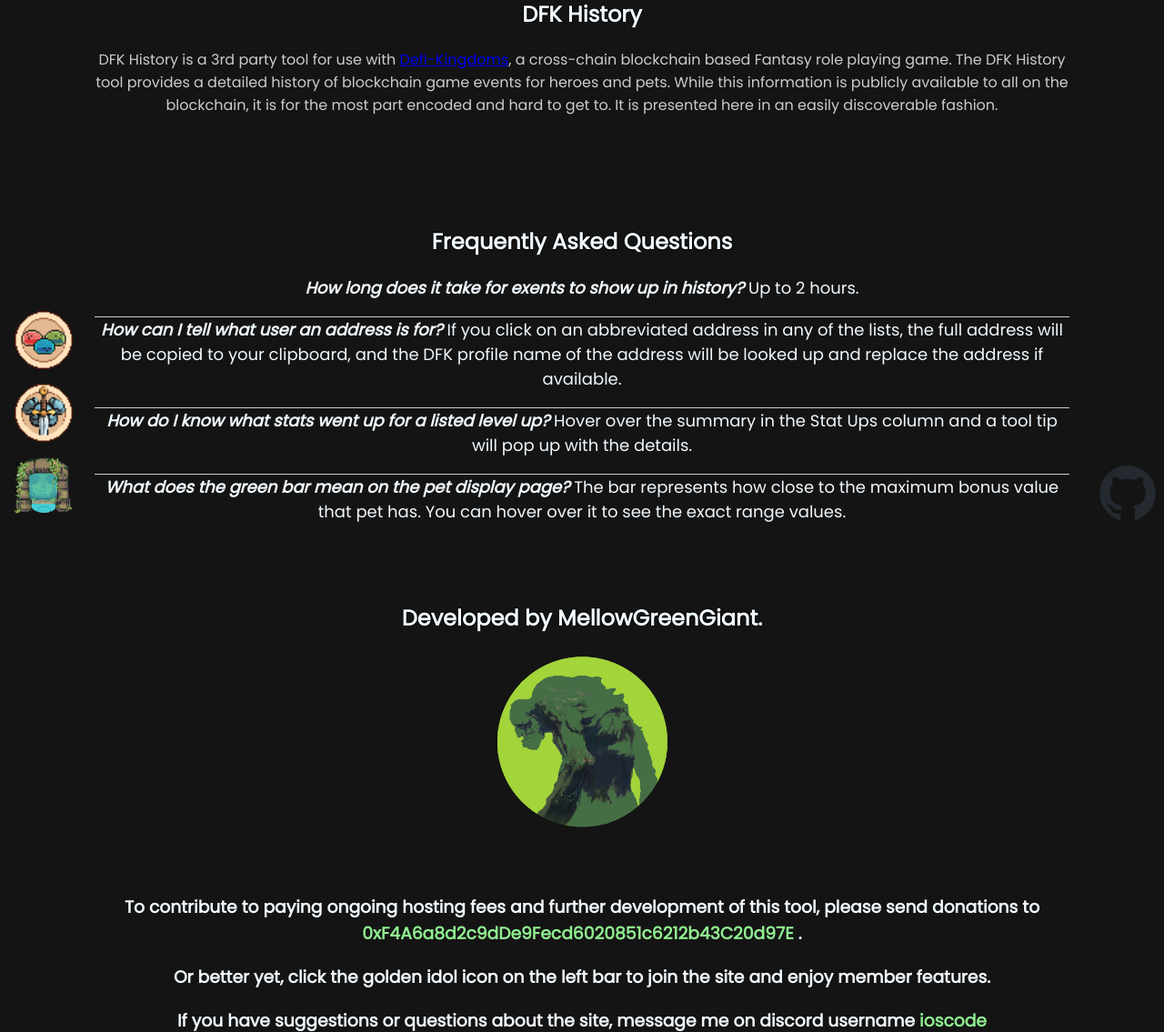
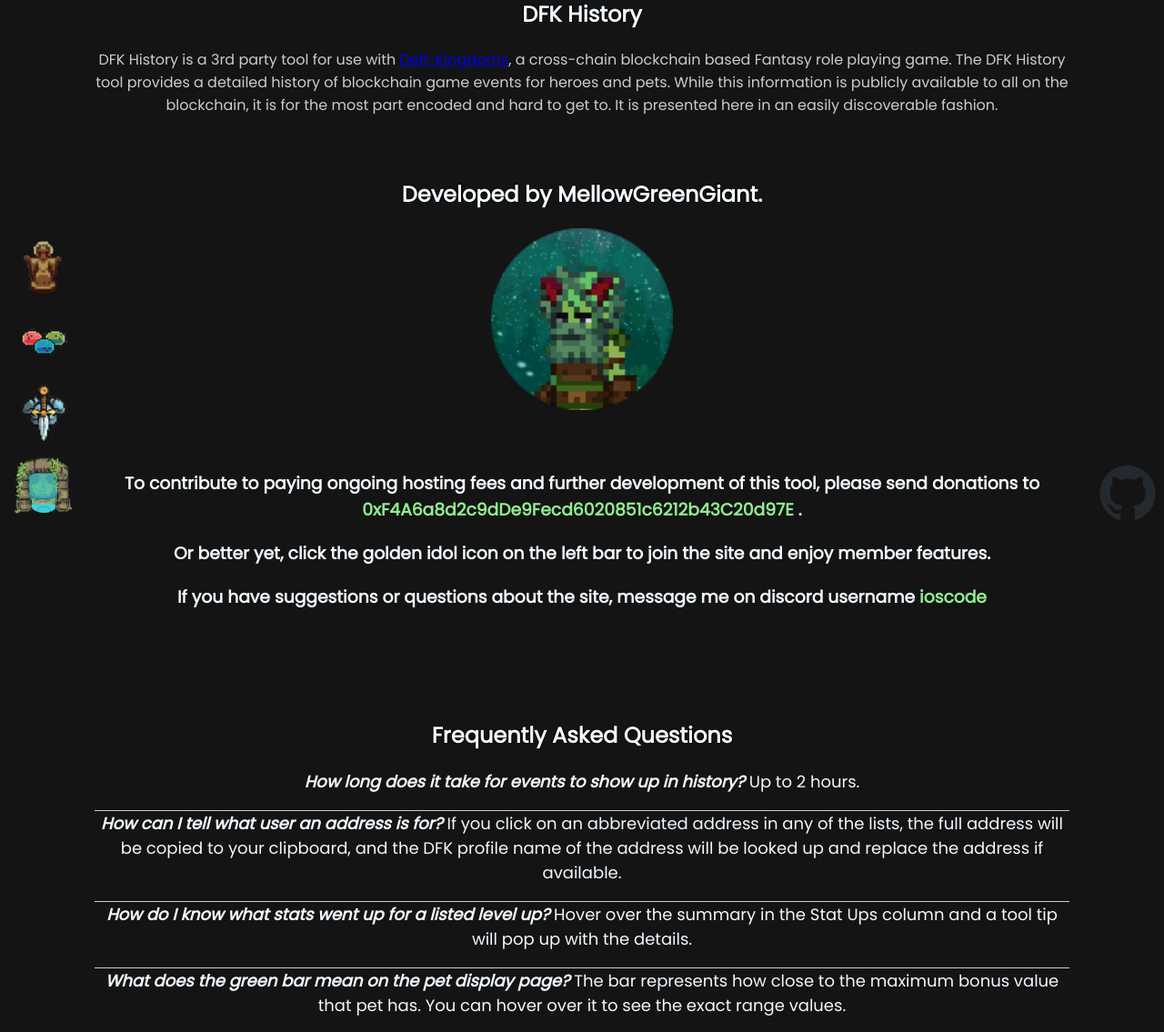
Before and after one commit to pwillworth/dfkhistory, a Flask app: page /about in a window 1280 px wide. Shown: the part 218-1353 px from the top of the page at 91% size. Run offline with Flask 3, Linux system fonts and the light colour scheme.

Commit message:
fix some images and typos and add member stats endpoint

```diff
--- a/main.py
+++ b/main.py
@@ -162,6 +162,12 @@
 @app.route("/about")
 def about():
     return render_template('about.html')
+
+@app.route("/memberstats")
+def memberstats():
+    memberStats = db.getMemberStats()
+
+    return { "memberCount" : memberStats[0], "latestExpiration" : memberStats[1] }
 
 @app.route("/auth")
 def auth():
--- a/templates/about.html
+++ b/templates/about.html
@@ -13,25 +13,25 @@
 
 </script>
 <a href="/" title="Return to Home"><div id="pageTitle"><div>DFK History</div><img style="position:relative;left:-8px;top:-8px;" src="/static/images/line.png" /></div></a>
-<div style="position:fixed;left:0;bottom:160px;margin:16px;"><a href="/player" title="Member Page"><img style="width: 64px;" src="/static/images/player.png" /></a></div>
+<div style="position:fixed;left:0;bottom:240px;margin:16px;"><a href="/player" title="Member Page"><img style="width: 64px;" src="/static/images/player.png" /></a></div>
 <div style="position:fixed;left:0;bottom:80px;margin:16px;"><a href="/equipment" title="Equipment Selection"><img style="width: 64px;" src="/static/images/equipment-icon.png" /></a></div>
 <div style="position:fixed;left:0;bottom:160px;margin:16px;"><a href="/pets" title="Return to Pet Selection"><img style="width: 64px;" src="/static/images/pets-icon.png" /></a></div>
 <div style="position:fixed;left:0;bottom:0px;margin:16px;"><a href="/heroes" title="Return to Hero Selection"><img style="width: 64px;" src="/static/images/oldportal.png" /></a></div>
 <div id="pageContainer">
   <h2><div style="padding-top:100px;">DFK History</div></h2>
   <p>DFK History is a 3rd party tool for use with <a href="https://www.defikingdoms.com">Defi-Kingdoms</a>, a cross-chain blockchain based Fantasy role playing game.  The DFK History tool provides a detailed history of blockchain game events for heroes and pets.  While this information is publicly available to all on the blockchain, it is for the most part encoded and hard to get to.  It is presented here in an easily discoverable fashion.</p>
-  <h2><div style="padding-top:100px;">Frequently Asked Questions</div></h2>
-  <ul>
-    <li style="color:aliceblue;"><span style="font-style:italic;font-weight: bold;">How long does it take for exents to show up in history?</span> Up to 2 hours.</li>
-    <li style="color:aliceblue;"><span style="font-style:italic;font-weight: bold;">How can I tell what user an address is for?</span>  If you click on an abbreviated address in any of the lists, the full address will be copied to your clipboard, and the DFK profile name of the address will be looked up and replace the address if available.</li>
-    <li style="color:aliceblue;"><span style="font-style:italic;font-weight: bold;">How do I know what stats went up for a listed level up?</span> Hover over the summary in the Stat Ups column and a tool tip will pop up with the details.</li>
-    <li style="color:aliceblue;"><span style="font-style:italic;font-weight: bold;">What does the green bar mean on the pet display page?</span> The bar represents how close to the maximum bonus value that pet has.  You can hover over it to see the exact range values.</li>
-  </ul>
   <h2><div style="padding-top:48px;">Developed by MellowGreenGiant.</div></h2>
   <img src="/static/images/MellowGreenGiant.png" style="width:200px;"/>
   <h3><div style="padding-top:48px;">To contribute to paying ongoing hosting fees and further development of this tool, please send donations to <span style="cursor: pointer;color:lightgreen;" onclick="navigator.clipboard.writeText('0xF4A6a8d2c9dDe9Fecd6020851c6212b43C20d97E');" title="Click to copy">0xF4A6a8d2c9dDe9Fecd6020851c6212b43C20d97E</span> .</div></h3>
   <h3>Or better yet, click the golden idol icon on the left bar to join the site and enjoy member features.</h3>
   <h3>If you have suggestions or questions about the site, message me on discord username <span style="cursor: pointer;color:lightgreen;" onclick="navigator.clipboard.writeText('ioscode');" title="Click to copy">ioscode</span></h3>
+  <h2><div style="padding-top:100px;">Frequently Asked Questions</div></h2>
+  <ul>
+    <li style="color:aliceblue;"><span style="font-style:italic;font-weight: bold;">How long does it take for events to show up in history?</span> Up to 2 hours.</li>
+    <li style="color:aliceblue;"><span style="font-style:italic;font-weight: bold;">How can I tell what user an address is for?</span>  If you click on an abbreviated address in any of the lists, the full address will be copied to your clipboard, and the DFK profile name of the address will be looked up and replace the address if available.</li>
+    <li style="color:aliceblue;"><span style="font-style:italic;font-weight: bold;">How do I know what stats went up for a listed level up?</span> Hover over the summary in the Stat Ups column and a tool tip will pop up with the details.</li>
+    <li style="color:aliceblue;"><span style="font-style:italic;font-weight: bold;">What does the green bar mean on the pet display page?</span> The bar represents how close to the maximum bonus value that pet has.  You can hover over it to see the exact range values.</li>
+  </ul>
 </div>
 <div style="position:fixed;right:0;bottom:0px;margin:8px;"><a href="https://github.com/pwillworth/dfkhistory" title="Go to GitHub project page to view code or report issues."><img style="width: 64px;" src="/static/images/github-mark.png" /></a></div>
 </body>
```
Also changed, not shown: db.py (+12 -0 lines), static/images/MellowGreenGiant.png, static/images/equipment-icon.png, static/images/pets-icon.png.
